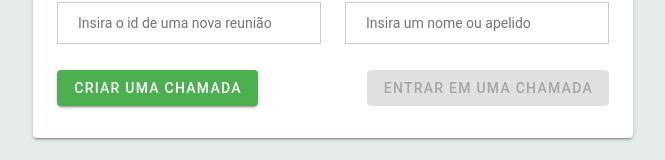
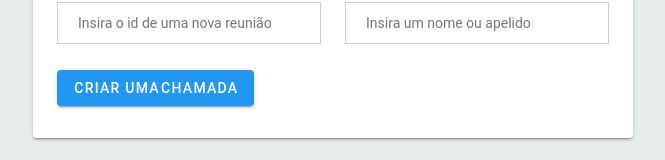
Before and after one commit to gmdiniz/meetings-clientside, a Vue app: page / in a window 1280 px wide. Shown: the part 329-489 px from the top of the page, without its empty margins (307-972 px from the left). Built offline with nearby package versions, Linux system fonts and the light colour scheme; no server answers; the HTML template or start-up script is replaced by a standard one; what mdi-vue would draw is missing.

Commit message:
feat: Unifica botoes de entrar e criar chamada

```diff
--- a/src/views/MeetingRoom.vue
+++ b/src/views/MeetingRoom.vue
@@ -130,7 +130,7 @@ export default {
                 video: true,
                 audio: true
             }
-            // navigator.getUserMedia(params, this.userStreamHandler, console.log)
+
             navigator.getUserMedia = (
                 navigator.getUserMedia ||
                 navigator.webkitGetUserMedia ||
@@ -138,7 +138,6 @@ export default {
                 navigator.msGetUserMedia
             )
 
-            debugger
             if (typeof navigator.mediaDevices.getUserMedia === 'undefined') {
                 navigator.getUserMedia(params, this.userStreamHandler, console.log)
             } else {
--- a/src/views/Meetings.vue
+++ b/src/views/Meetings.vue
@@ -37,9 +37,10 @@
                         />
                     </div>
                     <div class="d-flex">
-                        <v-btn color="success" v-on:click='startCall()'> Criar uma chamada </v-btn>
-                        <v-spacer></v-spacer>
-                        <v-btn color="info" :disabled="!routRoomId" v-on:click='joinCall()'> Entrar em uma chamada </v-btn>
+                        <v-btn color="info" v-on:click='startCall()'>
+                            <span v-if="routRoomId">Entrar na</span>
+                            <span v-else>Criar uma</span> chamada
+                        </v-btn>
                     </div>
                 </div>
             </v-card>
@@ -63,15 +64,10 @@ export default {
             peerConn: null,
             routRoomId: '',
             startCall () {
-                const randomRoomId = uuidv4()
+                debugger
+                const randomRoomId = this.routRoomId ? this.routRoomId : uuidv4()
+
                 this.$router.push({ name: 'room/', params: { roomId: randomRoomId } })
-            },
-            joinCall () {
-                if (!this.routRoomId) {
-                    alert('Insira um ID válido')
-                    return
-                }
-                this.$router.push({ name: 'room/', params: { roomId: this.routRoomId } })
             },
             startMedia () {
                 const params = {
```
